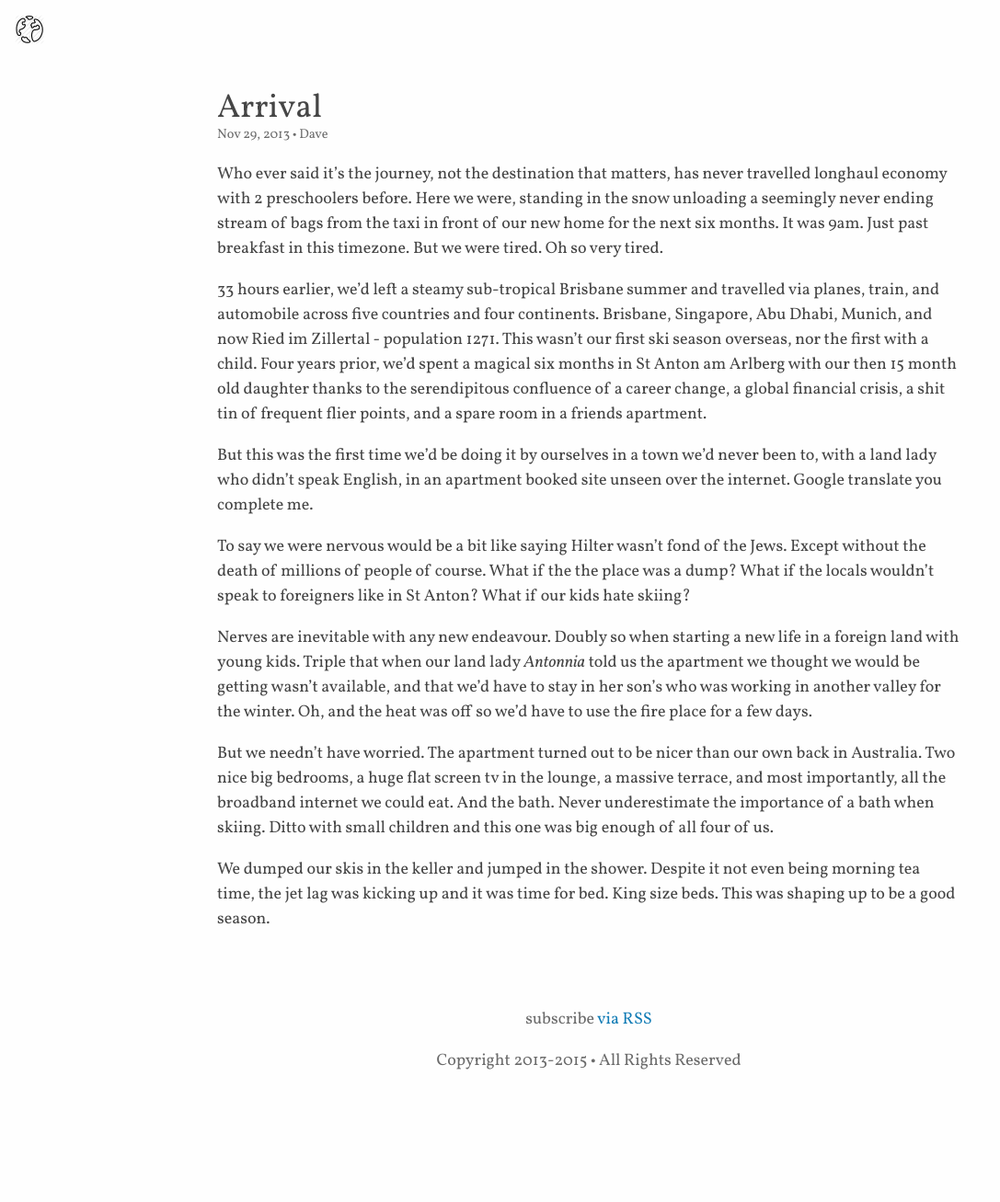
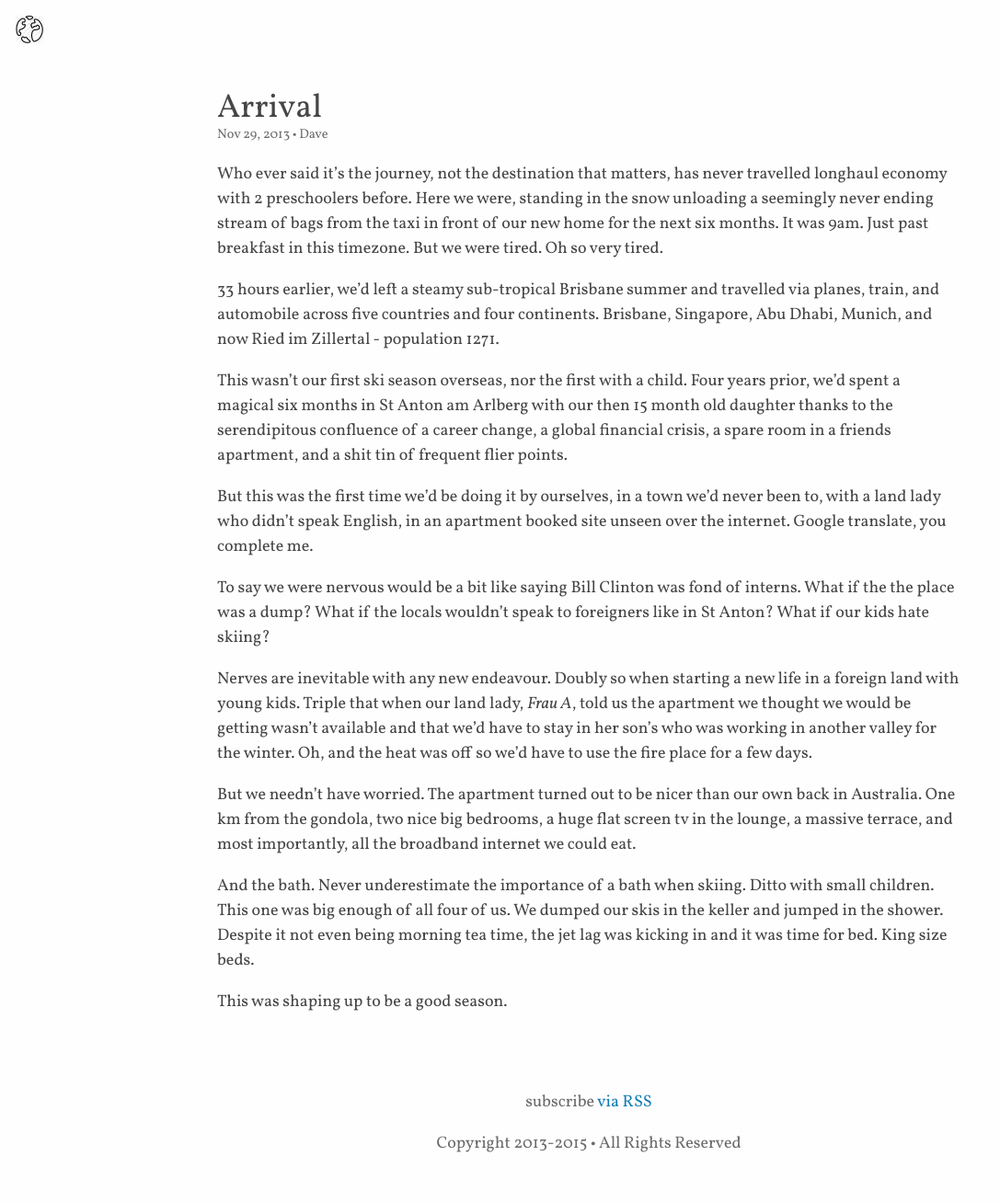
Before and after one commit to davekinkead/travel, a Jekyll site: the page built from _posts/2013-11-29-arrival.md, in a window 1280 px wide. Shown: the whole page at 92% size, without its empty margins (0-1087 px from the left). Built offline with Jekyll 4.4.1, drawn with Linux system fonts in a browser that asks for light colours; before the commit the page ends 1217 px from its top, so only the background shows below that.

Commit message:
Update Arrival post and add padding for iOS

```diff
--- a/_posts/2013-11-29-arrival.md
+++ b/_posts/2013-11-29-arrival.md
@@ -8,14 +8,18 @@ categories: travel austria 2014
 
 Who ever said it's the journey, not the destination that matters, has never travelled longhaul economy with 2 preschoolers before.  Here we were, standing in the snow unloading a seemingly never ending stream of bags from the taxi in front of our new home for the next six months.  It was 9am. Just past breakfast in this timezone. But we were tired. Oh so very tired.
 
-33 hours earlier, we'd left a steamy sub-tropical Brisbane summer and travelled via planes, train, and automobile across five countries and four continents.  Brisbane, Singapore, Abu Dhabi, Munich, and now Ried im Zillertal - population 1271.  This wasn't our first ski season overseas, nor the first with a child.  Four years prior, we'd spent a magical six months in St Anton am Arlberg with our then 15 month old daughter thanks to the serendipitous confluence of a career change, a global financial crisis, a shit tin of frequent flier points, and a spare room in a friends apartment.
+33 hours earlier, we'd left a steamy sub-tropical Brisbane summer and travelled via planes, train, and automobile across five countries and four continents.  Brisbane, Singapore, Abu Dhabi, Munich, and now Ried im Zillertal - population 1271.
 
-But this was the first time we'd be doing it by ourselves in a town we'd never been to, with a land lady who didn't speak English, in an apartment booked site unseen over the internet. Google translate you complete me.
+This wasn't our first ski season overseas, nor the first with a child.  Four years prior, we'd spent a magical six months in St Anton am Arlberg with our then 15 month old daughter thanks to the serendipitous confluence of a career change, a global financial crisis, a spare room in a friends apartment, and a shit tin of frequent flier points.
 
-To say we were nervous would be a bit like saying Hilter wasn't fond of the Jews.  Except without the death of millions of people of course.  What if the the place was a dump? What if the locals wouldn't speak to foreigners like in St Anton? What if our kids hate skiing?
+But this was the first time we'd be doing it by ourselves, in a town we'd never been to, with a land lady who didn't speak English, in an apartment booked site unseen over the internet. Google translate, you complete me.
 
-Nerves are inevitable with any new endeavour. Doubly so when starting a new life in a foreign land with young kids.  Triple that when our land lady _Antonnia_ told us the apartment we thought we would be getting wasn't available, and that we'd have to stay in her son's who was working in another valley for the winter.  Oh, and the heat was off so we'd have to use the fire place for a few days.
+To say we were nervous would be a bit like saying Bill Clinton was fond of interns. What if the the place was a dump? What if the locals wouldn't speak to foreigners like in St Anton? What if our kids hate skiing?
 
-But we needn't have worried.  The apartment turned out to be nicer than our own back in Australia. Two nice big bedrooms, a huge flat screen tv in the lounge, a massive terrace, and most importantly, all the broadband internet we could eat.  And the bath. Never underestimate the importance of a bath when skiing. Ditto with small children and this one was big enough of all four of us.
+Nerves are inevitable with any new endeavour. Doubly so when starting a new life in a foreign land with young kids.  Triple that when our land lady, _Frau A_, told us the apartment we thought we would be getting wasn't available and that we'd have to stay in her son's who was working in another valley for the winter.  Oh, and the heat was off so we'd have to use the fire place for a few days.
 
-We dumped our skis in the keller and jumped in the shower. Despite it not even being morning tea time, the jet lag was kicking up and it was time for bed. King size beds. This was shaping up to be a good season.
+But we needn't have worried.  The apartment turned out to be nicer than our own back in Australia. One km from the gondola, two nice big bedrooms, a huge flat screen tv in the lounge, a massive terrace, and most importantly, all the broadband internet we could eat.
+
+And the bath. Never underestimate the importance of a bath when skiing. Ditto with small children.  This one was big enough of all four of us.  We dumped our skis in the keller and jumped in the shower. Despite it not even being morning tea time, the jet lag was kicking in and it was time for bed. King size beds.
+
+This was shaping up to be a good season.
--- a/_sass/_base.scss
+++ b/_sass/_base.scss
@@ -143,8 +143,8 @@ pre {
     @include media-query($on-laptop) {
         max-width: -webkit-calc(800px - (#{$spacing-unit}));
         max-width:         calc(800px - (#{$spacing-unit}));
-        padding-right: $spacing-unit / 2;
-        padding-left: $spacing-unit / 2;
+        padding-right: $spacing-unit;
+        padding-left: $spacing-unit;
 
     }
 }
```
